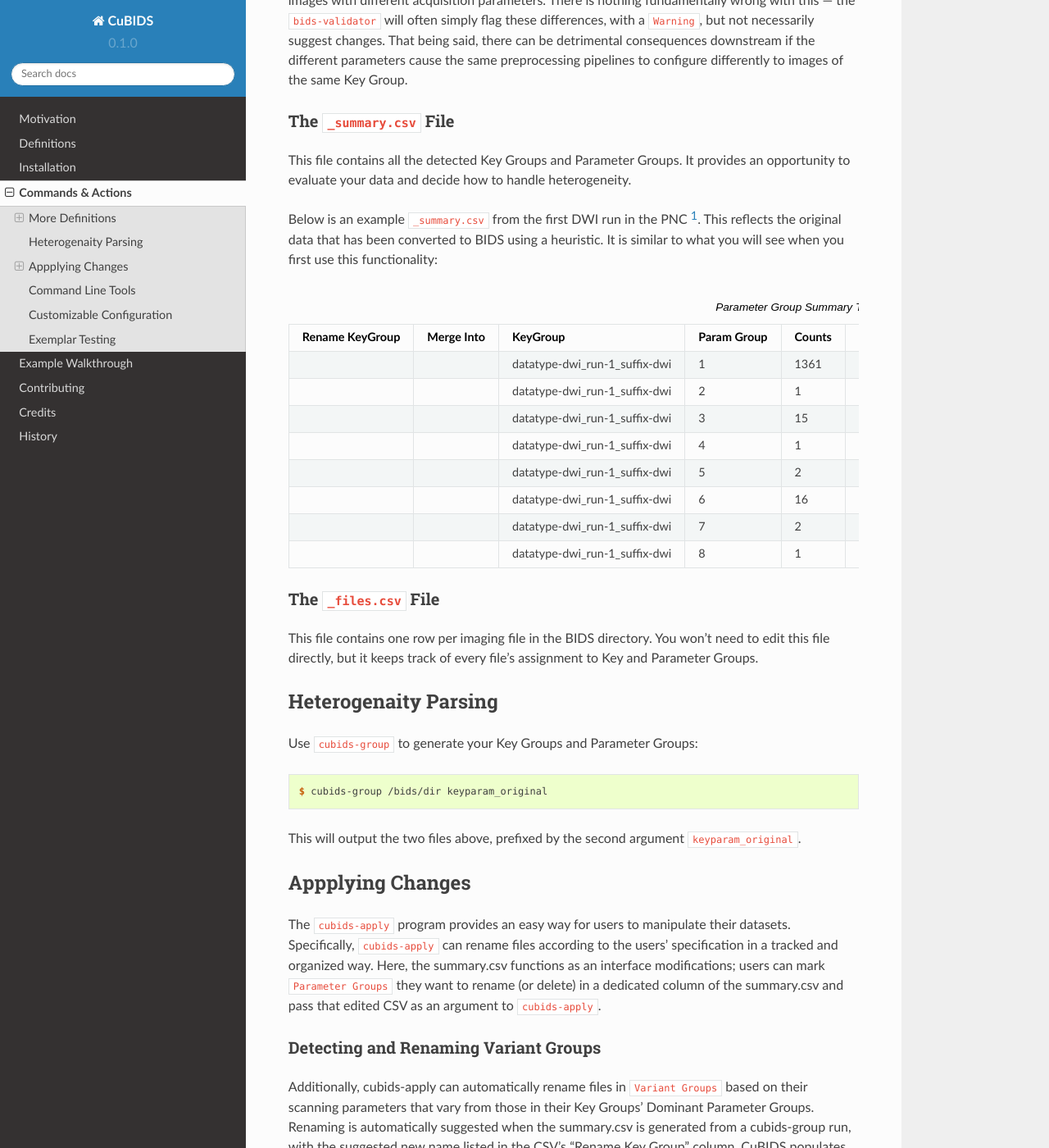
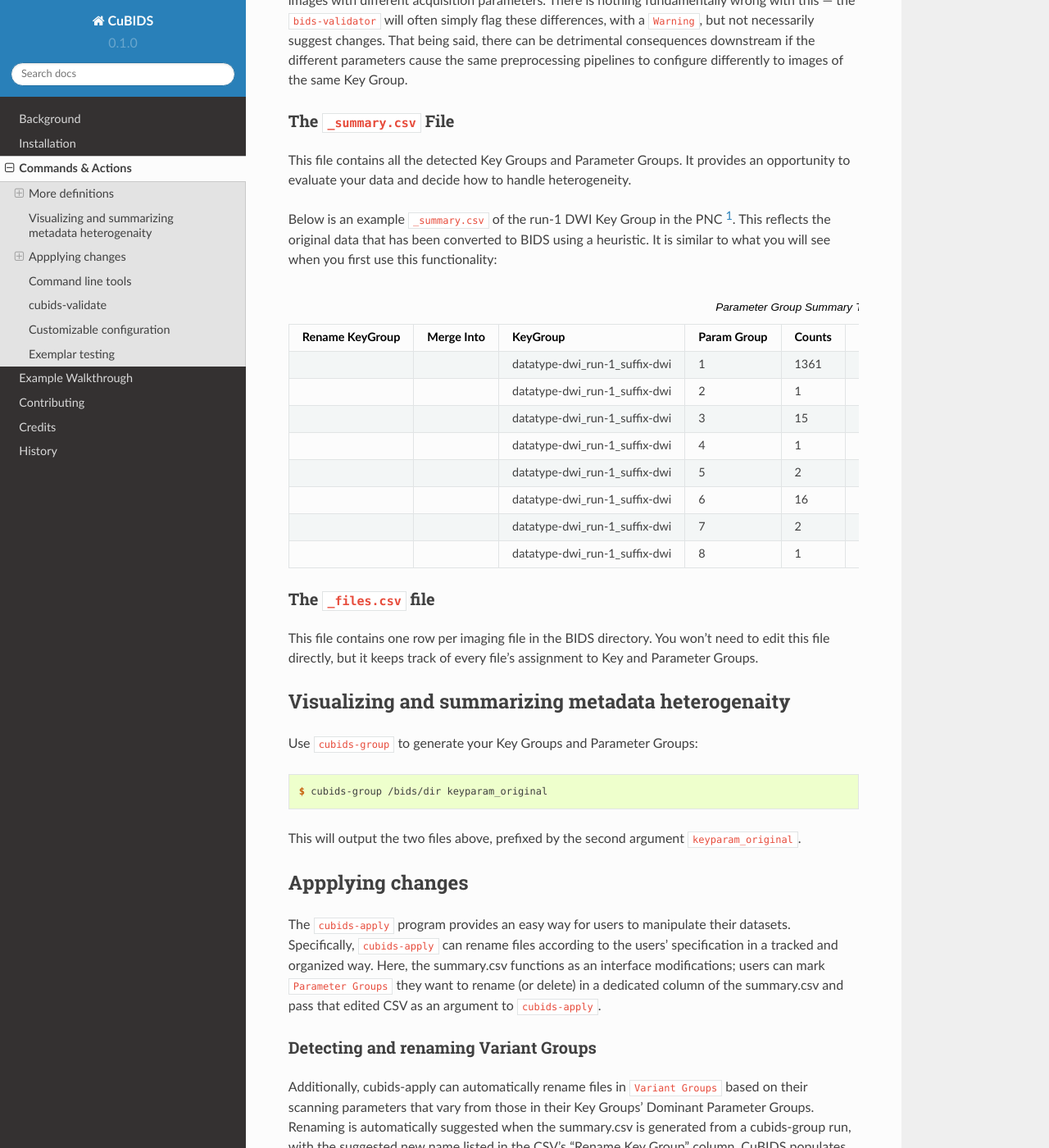
Before and after one commit to PennLINC/CuBIDS, a Sphinx documentation site: the page built from docs/usage.rst, in a window 1280 px wide and 1400 px high, scrolled down 885 px. Shown: the whole window at 82% size. Built offline with Sphinx 7.4.7 and the Read the Docs theme 2.0.0, drawn with Linux system fonts in a browser that asks for light colours; some of the changed text lies outside the part shown.

```diff
--- a/docs/about.rst
+++ b/docs/about.rst
@@ -1,3 +1,7 @@
+===================
+Background
+===================
+
 Motivation
 -------------
 
--- a/docs/usage.rst
+++ b/docs/usage.rst
@@ -5,7 +5,7 @@ Commands & Actions
 Before we implement a ``CuBIDS`` workflow, let's define the terminology
 and take a look at some of the commands available in the software.
 
-More Definitions
+More definitions
 -----------------
 
 .. _keygroup:
@@ -53,7 +53,7 @@ The ``_summary.csv`` File
 This file contains all the detected Key Groups and Parameter Groups. It provides
 an opportunity to evaluate your data and decide how to handle heterogeneity.
 
-Below is an example ``_summary.csv`` from the first DWI run in the PNC [#f1]_. This
+Below is an example ``_summary.csv`` of the run-1 DWI Key Group in the PNC [#f1]_. This
 reflects the original data that has been converted to BIDS using a heuristic. It is
 similar to what you will see when you first use this functionality:
 
@@ -74,15 +74,15 @@ similar to what you will see when you first use this functionality:
 
 .. _filelistfile:
 
-The ``_files.csv`` File
+The ``_files.csv`` file
 ~~~~~~~~~~~~~~~~~~~~~~~~~
 
 This file contains one row per imaging file in the BIDS directory. You won't need to edit this file
 directly, but it keeps track of every file's assignment to Key and Parameter Groups.
 
 
-Heterogenaity Parsing
-----------------------
+Visualizing and summarizing metadata heterogenaity
+----------------------------------------------------
 
 Use ``cubids-group`` to generate your Key Groups and Parameter Groups:
 
@@ -92,7 +92,7 @@ Use ``cubids-group`` to generate your Key Groups and Parameter Groups:
 
 This will output the two files above, prefixed by the second argument ``keyparam_original``.
 
-Appplying Changes
+Appplying changes
 ------------------
 
 The ``cubids-apply`` program provides an easy way for users to manipulate their datasets.
@@ -101,7 +101,7 @@ and organized way. Here, the summary.csv functions as an interface modifications
 ``Parameter Groups`` they want to rename (or delete) in a dedicated column of the summary.csv and
 pass that edited CSV as an argument to ``cubids-apply``.
 
-Detecting and Renaming Variant Groups
+Detecting and renaming Variant Groups
 ~~~~~~~~~~~~~~~~~~~~~~~~~~~~~~~~~~~~~~~
 
 Additionally, cubids-apply can automatically rename files in ``Variant Groups`` based on their
@@ -162,7 +162,7 @@ that value. After being applied, there will be new Key Groups and Parameter Grou
 This way, we will know that any outputs with ``acq-NoSDC`` will not have had fieldmap-based distortion
 correction applied.
 
-Deleting a Mistake
+Deleting a mistake
 ~~~~~~~~~~~~~~~~~~~~~~
 
 To remove files in a Parameter Group from your BIDS data, you simply set the ``MergeInto`` value
@@ -198,7 +198,7 @@ Applying these changes we would see:
     ,,datatype-dwi_run-1_suffix-dwi,6,16,,70,8.1
 
 
-Command Line Tools
+Command line tools
 -------------------
 
 With that brief introduction done, we can introduce the full gamut
@@ -215,7 +215,16 @@ of ``CuBIDS`` command line tools:
 .. autofunction:: cubids.cli.cubids_undo
 .. autofunction:: cubids.cli.cubids_validate
 
-Customizable Configuration
+cubids-validate
+----------------
+
+.. argparse::
+   :ref: cubids.cli.validate.get_parser
+   :prog: cubids-validate
+   :nodefault:
+   :nodefaultconst:
+
+Customizable configuration
 ---------------------------
 ``CuBIDS`` also features an optional, customizable, modality-specific configuration file.
 This file can be passed as an argument to cubids-group and cubids-apply using the ``–-config`` flag
@@ -231,7 +240,7 @@ very small differences in scanning parameters (i.e., a TR of 3.0s vs 3.0001s) be
 are listed in the acquisition field when auto-renaming is applied to ``Variant Groups``.
 
 
-Exemplar Testing
+Exemplar testing
 -----------------
 In addition to facilitating curation of large, heterogeneous BIDS datasets, ``CuBIDS`` also prepares
 datasets for testing BIDS Apps. This portion of the ``CuBIDS`` workflow relies on the concept of the
```
Also changed, not shown: other parts of docs/about.rst (+1 -1 lines), docs/example.rst (+22 -13 lines).
